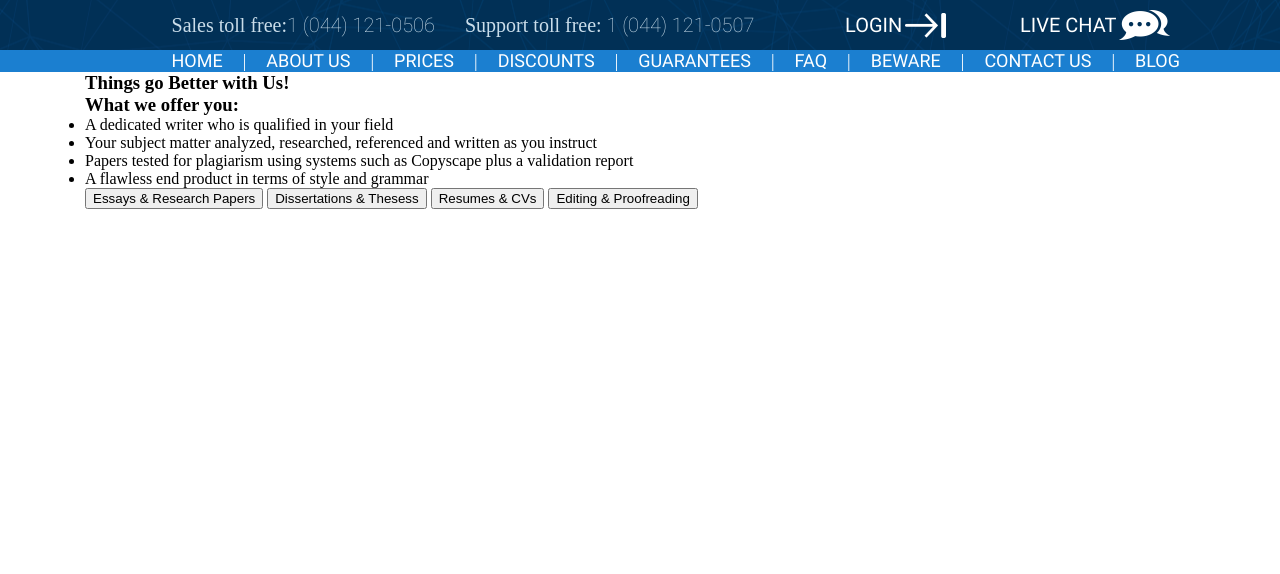
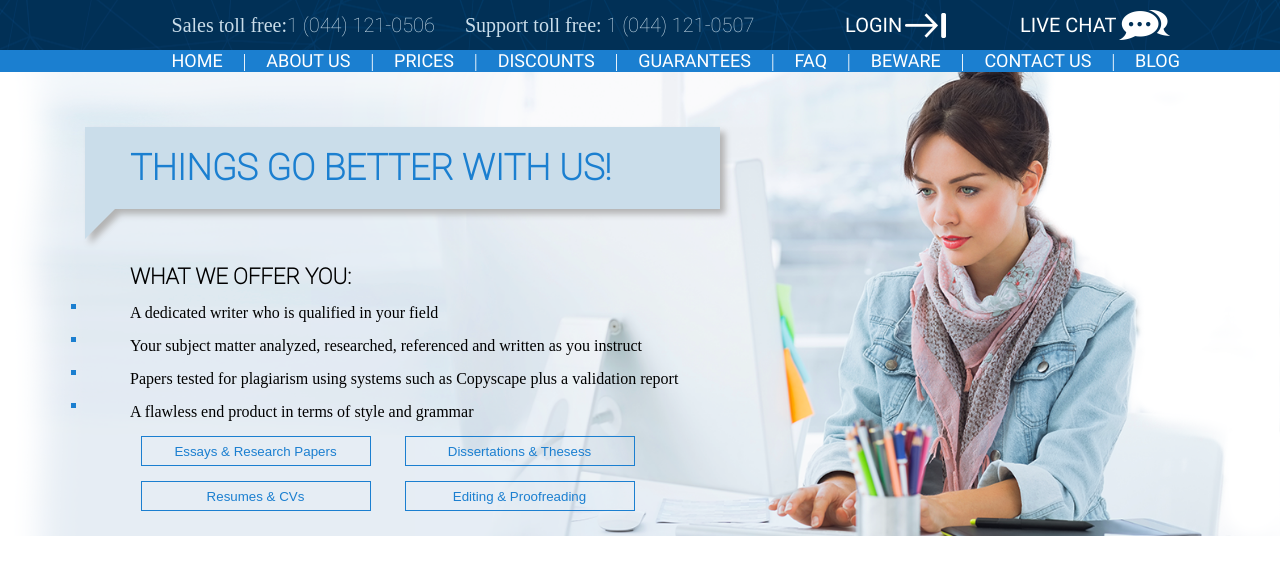
Before and after one commit to VladOS4/blu, a website: page src/views/index.html in a window 1280 px wide. Drawn offline with nearby package versions, Linux system fonts and the light colour scheme; files that its build step writes are made by us from their sources; files whose address does not match are found by name.

Commit message:
banner beta

```diff
--- a/src/blocks/modules/banner/banner.html
+++ b/src/blocks/modules/banner/banner.html
@@ -2,27 +2,26 @@
     <article class="container">
             <div class="row">
                     <div class="col-xl-7 col-lg-7 col-md-12 col-sm-12">
-                            <a href="#" class="d-sm-none d-none">
-                                    <img src="img/logo_big.png" alt="">
+                            <a href="#" class="d-sm-none d-none ">
+                                <img src="../../../img/logo_big.png" alt="">
                             </a>
-                            <div class="block-triagle">
+                            <div class="block-tringle">
                                     <h1>Things go Better with Us!</h1>
                                     <div class="tringle"></div>
                             </div>
                             <h3>What we offer you:</h3>
                             <ul class="list-1">
-                                    <li>A dedicated writer who is qualified in your field</li>
+                                    <span><li></span>A dedicated writer who is qualified in your field</li>
                                     <li>Your subject matter analyzed, researched, referenced and written as you instruct</li>
                                     <li>Papers tested for plagiarism using systems such as Copyscape plus a validation report</li>
                                     <li>A flawless end product in terms of style and grammar</li>
                             </ul>
                             <div class="block-tringle d-lg-none d-xl-none d-md-none d-sm-block d-block">
                                     <p>
-                                            <span>15%</span>FIRST ORDER
-                                    </p>
+                                            <span>15%</span>FIRST ORDER</p>
                                     <div class="tringle"></div>
                             </div>
-                            <div class="button">
+                            <div class="button col-xl-12 col-lg-12">
                                     <button>Essays & Research Papers</button>
                                     <button>Dissertations & Thesess</button>
                                     <button>Resumes & CVs</button>
--- a/src/blocks/modules/banner/banner.scss
+++ b/src/blocks/modules/banner/banner.scss
@@ -0,0 +1,86 @@
+.banner{
+    background: url(../../../img/banner.png) center no-repeat;
+    background-size: cover;
+    padding: 30px 15px 25px;
+    .block-tringle{
+        filter: drop-shadow(5px 5px 3px lighten($base-dark,70%));
+        margin: 25px 0;
+        h1{
+            background-color: $primary-4;
+            padding: 20px 45px;
+            @include font($primary-3,$font-thin,36px);
+            text-transform: uppercase;
+        }
+        @media (max-width:320px) {
+            h1{
+                @include font($primary-3,$font-thin,24px);
+                padding: 10px 20px;
+            }
+            div{
+            width: 0;
+            height: 0;
+                border-top: 18px solid $primary-4;
+                border-right: 18px solid transparent;
+            }
+        }
+        div{
+            width: 0;
+            height: 0;
+            border-top: 30px solid $primary-4;
+            border-right: 30px solid transparent;
+        }
+        }
+     ul{
+         span{
+             color:$primary-3;
+         }
+     }
+    h1,h3,ul{
+        padding-left: 45px;
+    }
+    h3{
+        text-transform: uppercase;
+        @include font($base-dark,$font-thin,22px);
+       font-weight: 1200;
+    }
+    li{
+        list-style-type: none;
+        margin-top: 15px;
+        color: $base-dark;
+    }
+    @media (max-width:320px) {
+        h1,h3,ul{
+          padding-left: 20px;
+        }
+        h3{
+            @include font($base-dark,$font-medium,18px);
+        }
+        ul{
+            @include font($base-dark,$font-medium,14px);
+            margin: 10px 0;
+
+        }
+    }
+     li::before{
+        content: '';
+        width: 5px;
+        height: 5px;
+        background-color: $primary-3;
+        display: block;
+        position: absolute;
+        left:1px;
+    }
+    .button{
+        text-align: center;
+    }
+    button{
+        margin-top: 15px;
+        text-align: center;
+        background-color: transparent;
+        border: solid $primary-3 1px ;
+        height: 30px;
+        width: 230px;
+        margin-right: 30px;
+        color: $primary-3;
+    }
+}
--- a/src/blocks/modules/header/header.scss
+++ b/src/blocks/modules/header/header.scss
@@ -10,7 +10,7 @@ p,h1,h2,h3,h4,h5,h6,ul,ol{
     padding: 10px 0;
 }
 .header p{
-    @include font($primary-4,$font-thin,20px,100)
+    @include font($primary-4,$font-thin,20px,)
     // color: $primary-4;
     // font-family: "$font-thin";
     // font-size: 20px;
--- a/src/styles/helpers/_mixins.scss
+++ b/src/styles/helpers/_mixins.scss
@@ -1,8 +1,7 @@
-@mixin font($color,$fonts,$size,$weight){
+@mixin font($color,$fonts,$size){
     color: $color;
     font-family: $fonts;
     font-size: $size;
-    font-weight: $weight;
 }
 @mixin a ($color,$fonts){
     text-decoration: none;
```
Also changed, not shown: src/img/banner.png (added), src/img/logo_big.png (added).
